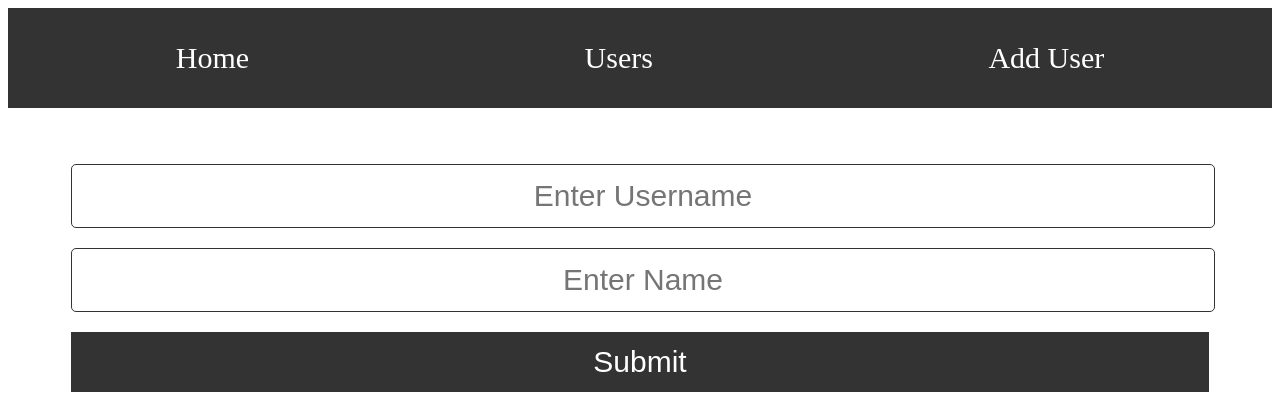
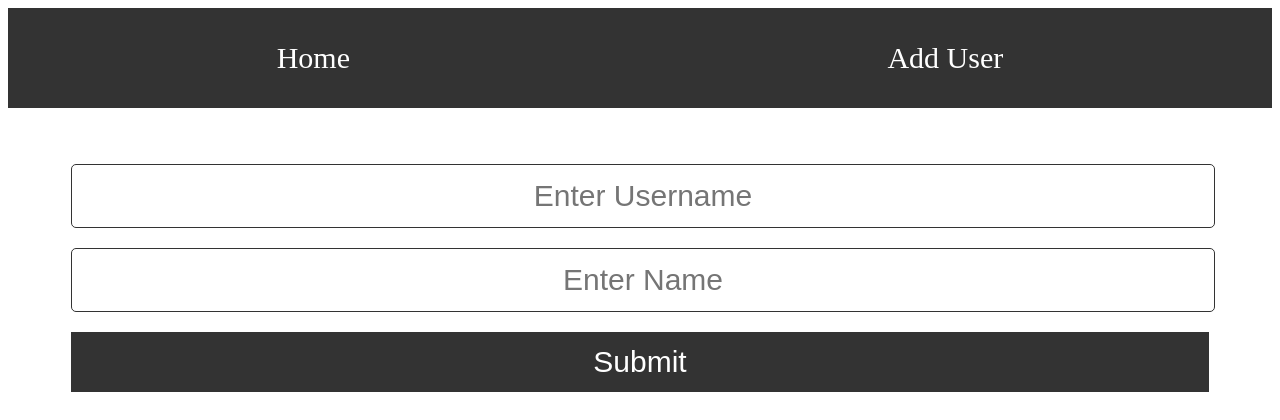
Before and after one commit to wajidkorkani/Flask-CURD-Operation, a Flask app: page /user-form in a window 1280 px wide. Shown: the top 420 px of the page. Run offline with Flask 3, Linux system fonts and the light colour scheme.

Commit message:
Update user_form.html

```diff
--- a/Templates/user_form.html
+++ b/Templates/user_form.html
@@ -9,7 +9,6 @@
 <body>
     <nav>
         <a href="/">Home</a>
-        <a href="/users">Users</a>
         <a href="/user-form">Add User</a>
     </nav>
     <br><br>
```
